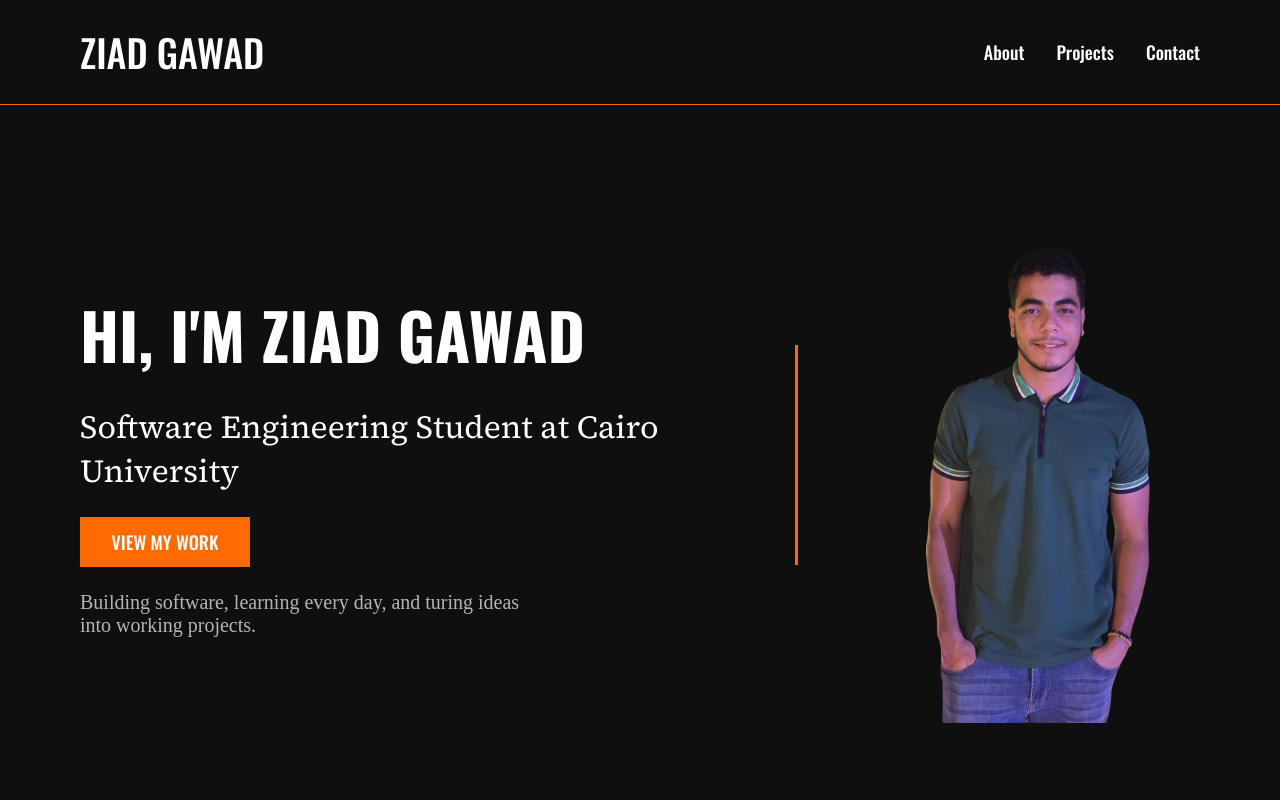
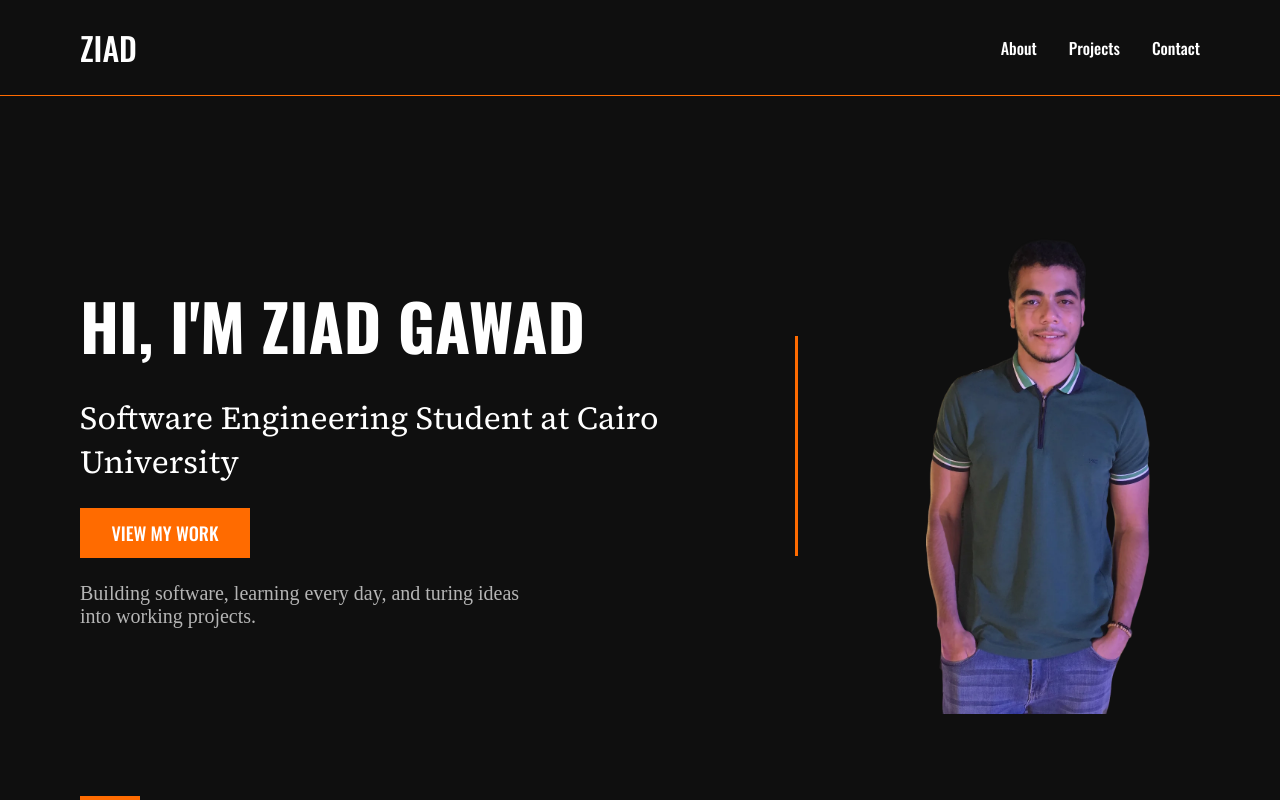
Before and after one commit to ZiadGawad/portfolio, a React (Vite) app in the folder ziad-portfolio/: page / in a window 1280 px wide. Shown: the top 800 px of the page. Built offline with nearby package versions, Linux system fonts and the light colour scheme.

Commit message:
Fixed Navbar bugs

```diff
--- a/ziad-portfolio/src/components/About/About.css
+++ b/ziad-portfolio/src/components/About/About.css
@@ -3,6 +3,8 @@
     padding: 0 80px;
     display: flex;
     align-items: center;
+
+    scroll-margin-top: 100px;
 }
 
 .about-content {
--- a/ziad-portfolio/src/components/Contact/Contact.css
+++ b/ziad-portfolio/src/components/Contact/Contact.css
@@ -1,6 +1,8 @@
 .contact {
     padding: 0 80px;
     min-height: 450px;
+
+    scroll-margin-top: 100px;
 }
 
 .contact-content {
--- a/ziad-portfolio/src/components/Experience/Experience.css
+++ b/ziad-portfolio/src/components/Experience/Experience.css
@@ -2,6 +2,8 @@
     padding: 0 80px;
     min-height: 500px;
     margin-top: 60px;
+
+    scroll-margin-top: 100px;
 }
 
 .experience-content {
--- a/ziad-portfolio/src/components/Navbar/Navbar.css
+++ b/ziad-portfolio/src/components/Navbar/Navbar.css
@@ -19,7 +19,7 @@
 }
 
 .navbar-logo h1 {
-    font-size: 38px;
+    font-size: 32px;
     font-weight: 500;
     color: #ffffff;
     text-transform: uppercase;
@@ -37,7 +37,7 @@
 .navbar-links a {
     color: #ffffff;
     text-decoration: none;
-    font-size: 18px;
+    font-size: 16px;
     font-weight: 500;
     transition: 0.3s ease-in-out;
     transition: transform 0.3s ease-in-out;
--- a/ziad-portfolio/src/components/Navbar/Navbar.jsx
+++ b/ziad-portfolio/src/components/Navbar/Navbar.jsx
@@ -4,7 +4,7 @@ function Navbar() {
     return(
         <nav className="navbar">
             <div className="navbar-logo">
-                <h1>Ziad Gawad</h1>
+                <h1>Ziad</h1>
             </div>
 
             <div className="navbar-links">
--- a/ziad-portfolio/src/components/Projects/Projects.css
+++ b/ziad-portfolio/src/components/Projects/Projects.css
@@ -1,6 +1,8 @@
 .projects {
     min-height: 900px;
     padding: 0 80px;
+
+    scroll-margin-top: 100px;
 }
 
 .projects-content {
```
